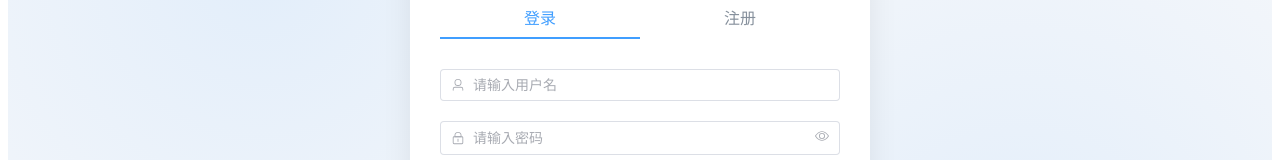
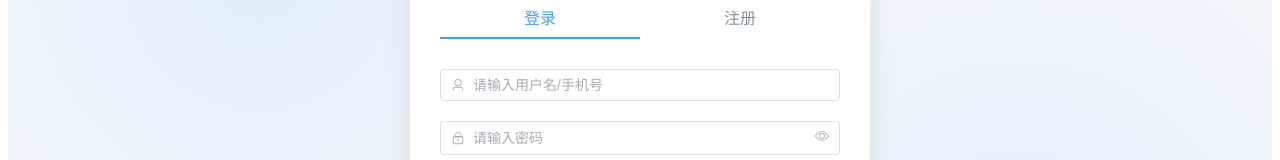
Before and after one commit to zheng0456/ticketing_system, a Vue app: page / in a window 1280 px wide. Shown: the part 278-438 px from the top of the page. Built offline with nearby package versions, Linux system fonts and the light colour scheme.

Commit message:
feat(login): 更新用户名输入框提示文字
- 将登录表单中的用户名输入框占位符文本从"请输入用户名"修改为"请输入用户名/手机号"

```diff
--- a/src/components/login.vue
+++ b/src/components/login.vue
@@ -38,7 +38,7 @@
         <el-form-item prop="username">
           <el-input
             v-model="loginForm.username"
-            placeholder="请输入用户名"
+            placeholder="请输入用户名/手机号"
           >
             <template #prefix>
               <el-icon><User /></el-icon>
```
